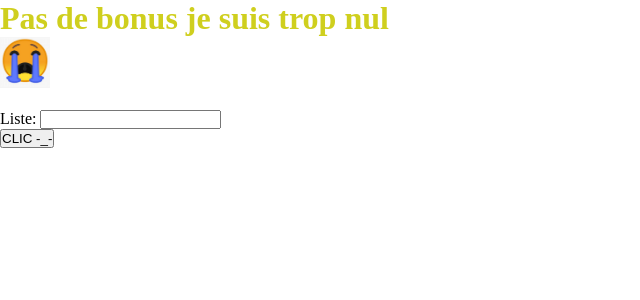
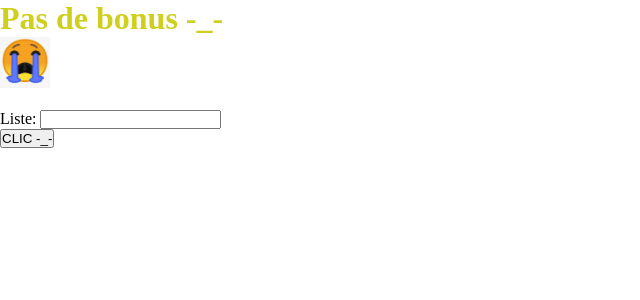
Before and after one commit to Calvin69v/TO-DO-list, a PHP site: page / in a window 1280 px wide. Shown: the part 134-434 px from the top of the page, without its empty margins (0-640 px from the left). Run offline with PHP 8.4, Linux system fonts and the light colour scheme.

Commit message:
To do list2

```diff
--- a/index.php
+++ b/index.php
@@ -38,7 +38,7 @@ $Liste = isset($_SESSION['tasks']) ? $_SESSION['tasks'] : array();
  </div>
  </nav>
  <div>
-   <h1> Pas de bonus je suis trop nul </h1>
+   <h1> Pas de bonus -_- </h1>
    <img class="az" src="snif.png" width>
 </div>
 <br>
```
